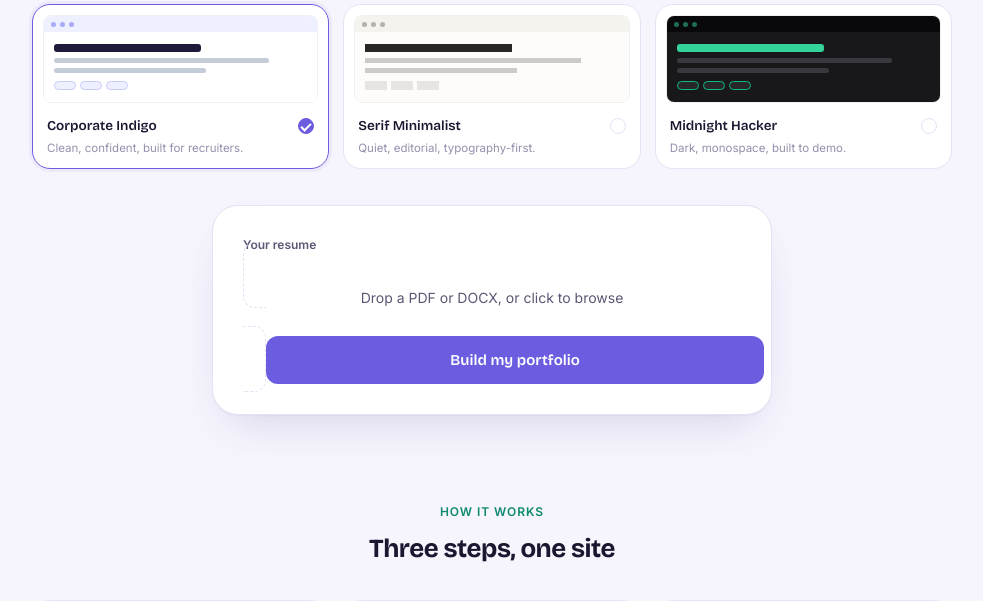
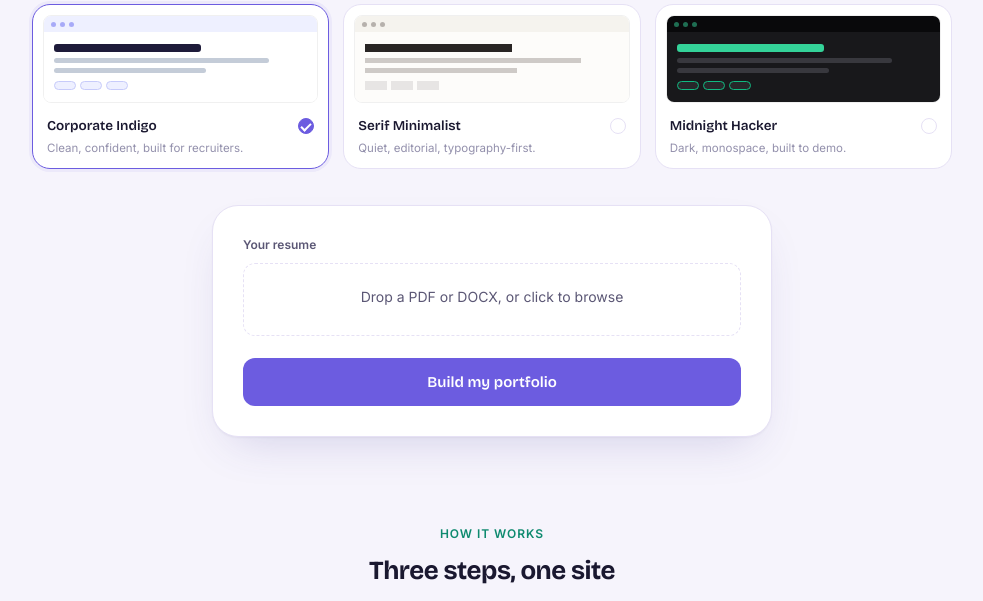
Before and after one commit to shaurya-manjkhola/resume-to-portfolio, a FastAPI app: page / in a window 1280 px wide. Shown: the part 664-1265 px from the top of the page, without its empty margins (148-1131 px from the left). Run offline with FastAPI, Linux system fonts and the light colour scheme.

Commit message:
Fix broken upload drop-zone layout

```diff
--- a/templates/index.html
+++ b/templates/index.html
@@ -90,7 +90,7 @@
   /* ---- Upload panel ---- */
   .panel{background:var(--surface);border:1px solid var(--line);border-radius:var(--r-xl);padding:30px;box-shadow:var(--shadow);max-width:560px;margin:0 auto}
   .field-label{font-size:12px;font-weight:600;color:var(--ink-soft);margin-bottom:9px;display:block}
-  .drop{border:1.5px dashed var(--line);border-radius:var(--r-md);padding:22px;text-align:center;cursor:pointer;transition:border-color .15s,background .15s}
+  .drop{display:block;width:100%;border:1.5px dashed var(--line);border-radius:var(--r-md);padding:22px;text-align:center;cursor:pointer;transition:border-color .15s,background .15s}
   .drop:hover{border-color:var(--violet);background:var(--violet-tint)}
   .drop input{display:none}
   .drop .fname{font-size:13px;color:var(--ink-soft);margin-top:6px}
```
